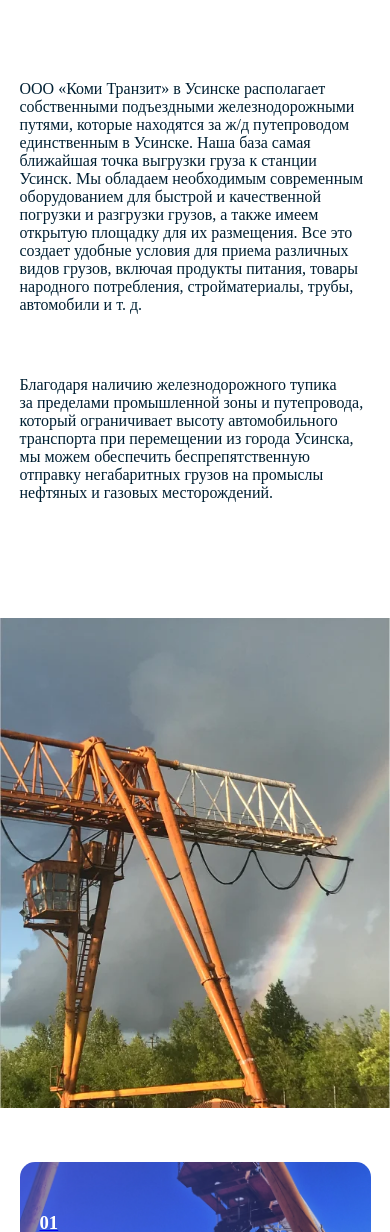
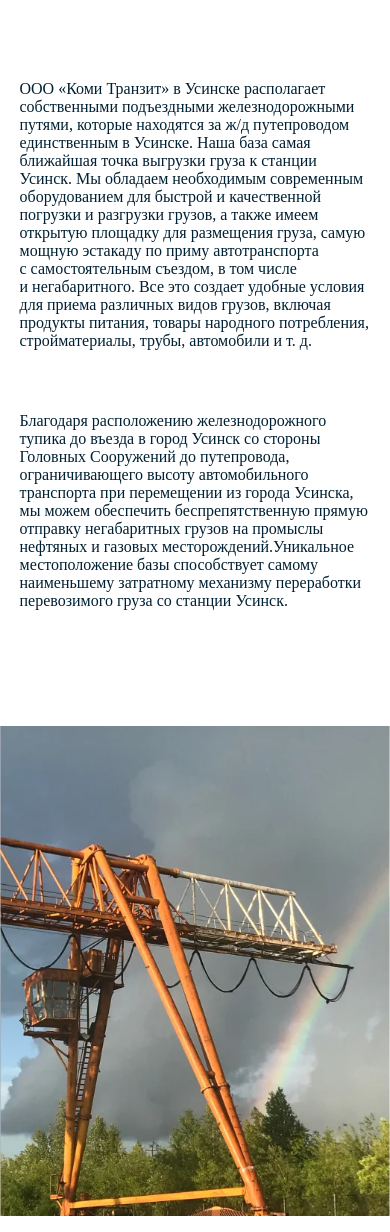
Before and after one commit to ElinkaD/komi-tranzit, a PHP site: page /main_page.php in a window 390 px wide. Shown: the part 1961-3193 px from the top of the page. Run offline with PHP 8.4, Linux system fonts and the light colour scheme.

Commit message:
history text + адаптив forma

```diff
--- a/history.php
+++ b/history.php
@@ -6,8 +6,9 @@
     <div class="container_history">
         <div class="left">
             <h3>О нашей компании</h3>
-            <p>ООО &laquo;Коми Транзит&raquo; в&nbsp;Усинске располагает собственными подъездными железнодорожными путями, которые находятся за&nbsp;ж/д путепроводом единственным в Усинске. Наша база самая ближайшая точка выгрузки груза к станции Усинск. Мы&nbsp;обладаем необходимым современным оборудованием для быстрой и&nbsp;качественной погрузки и&nbsp;разгрузки грузов, а&nbsp;также имеем открытую площадку для их&nbsp;размещения. Все это создает удобные условия для приема различных видов грузов, включая продукты питания, товары народного потребления, стройматериалы, трубы, автомобили и&nbsp;т.&nbsp;д.</p>
-            <p>Благодаря наличию железнодорожного тупика за&nbsp;пределами промышленной зоны и&nbsp;путепровода, который ограничивает высоту автомобильного транспорта при перемещении из&nbsp;города Усинска, мы&nbsp;можем обеспечить беспрепятственную отправку негабаритных грузов на&nbsp;промыслы нефтяных и&nbsp;газовых месторождений.</p>        </div>
+            <p>ООО &laquo;Коми Транзит&raquo; в&nbsp;Усинске располагает собственными подъездными железнодорожными путями, которые находятся за&nbsp;ж/д путепроводом единственным в&nbsp;Усинске. Наша база самая ближайшая точка выгрузки груза к&nbsp;станции Усинск. Мы&nbsp;обладаем необходимым современным оборудованием для быстрой и&nbsp;качественной погрузки и&nbsp;разгрузки грузов, а&nbsp;также имеем открытую площадку для размещения груза, самую мощную эстакаду по&nbsp;приму автотранспорта с&nbsp;самостоятельным съездом, в&nbsp;том числе и&nbsp;негабаритного. Все это создает удобные условия для приема различных видов грузов, включая продукты питания, товары народного потребления, стройматериалы, трубы, автомобили и&nbsp;т.&nbsp;д.</p>
+            <p>Благодаря расположению железнодорожного тупика до&nbsp;въезда в&nbsp;город Усинск со&nbsp;стороны Головных Сооружений до&nbsp;путепровода, ограничивающего высоту автомобильного транспорта при перемещении из&nbsp;города Усинска, мы&nbsp;можем обеспечить беспрепятственную прямую отправку негабаритных грузов на&nbsp;промыслы нефтяных и&nbsp;газовых месторождений.Уникальное местоположение базы способствует самому наименьшему затратному механизму переработки перевозимого груза со&nbsp;станции Усинск.</p>
+        </div>
         <div class="img-container">
             <picture>
                 <source media="(min-width: 800px)" srcset="img/history@3x.webp 2x, img/history@2x.webp">
```
Also changed, not shown: css/forma.css (+12 -1 lines).
